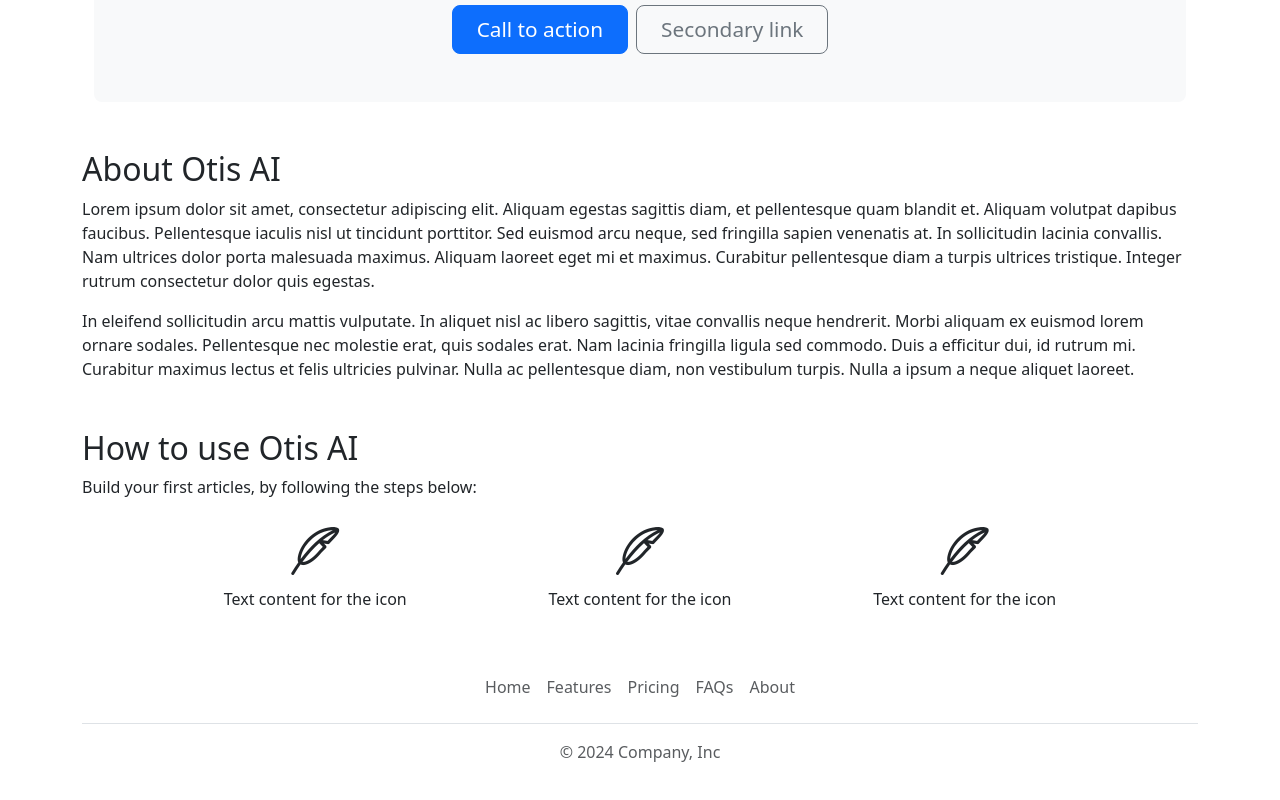
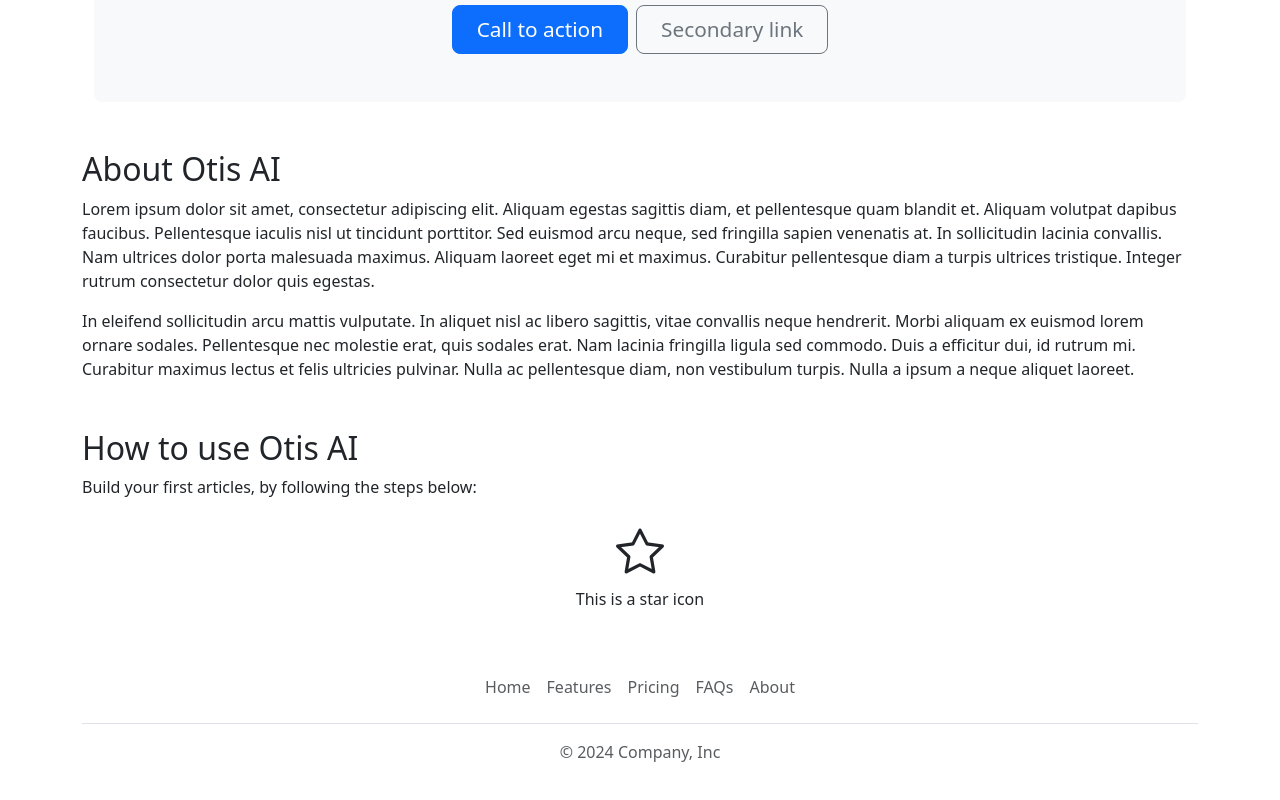
Before and after one commit to dtettarasar/otis-ai-frontend, a Vue app: page / in a window 1280 px wide. Shown: the part 409-1209 px from the top of the page. Built offline with nearby package versions, Linux system fonts and the light colour scheme; no server answers.

Commit message:
Icon and Text component: build props for the component

```diff
--- a/src/components/general_content_components/HowToUse.vue
+++ b/src/components/general_content_components/HowToUse.vue
@@ -18,11 +18,13 @@
 
         <div class="d-flex flex-row justify-content-evenly flex-wrap">
 
+            <IconAndText iconClass="bi bi-star" textContent="This is a star icon"></IconAndText>
+
+            <!--
             <IconAndText></IconAndText>
 
             <IconAndText></IconAndText>
-
-            <IconAndText></IconAndText>
+            -->
 
         </div>
 
--- a/src/components/general_content_components/IconAndText.vue
+++ b/src/components/general_content_components/IconAndText.vue
@@ -1,13 +1,30 @@
 <script setup>
+
+    // Déclaration des props
+    const props = defineProps({
+    iconClass: {
+        type: String,
+        default: 'bi-feather', // Classe par défaut
+    },
+    textContent: {
+        type: String,
+        default: 'Text content for the icon', // Texte par défaut
+    },
+    })
+
 </script>
 
 <template>
     <div class="d-flex align-items-center flex-column icon-text-component">
+
         <div>
-            <i class="main-icon bi bi-feather"></i>
+            <!-- Classe dynamique pour l'icône -->
+            <i :class="['main-icon', iconClass]"></i>
         </div>
+
         <div>
-            <p>Text content for the icon</p>
+            <p>{{textContent}}</p>
         </div>
+
     </div>
 </template>
```
